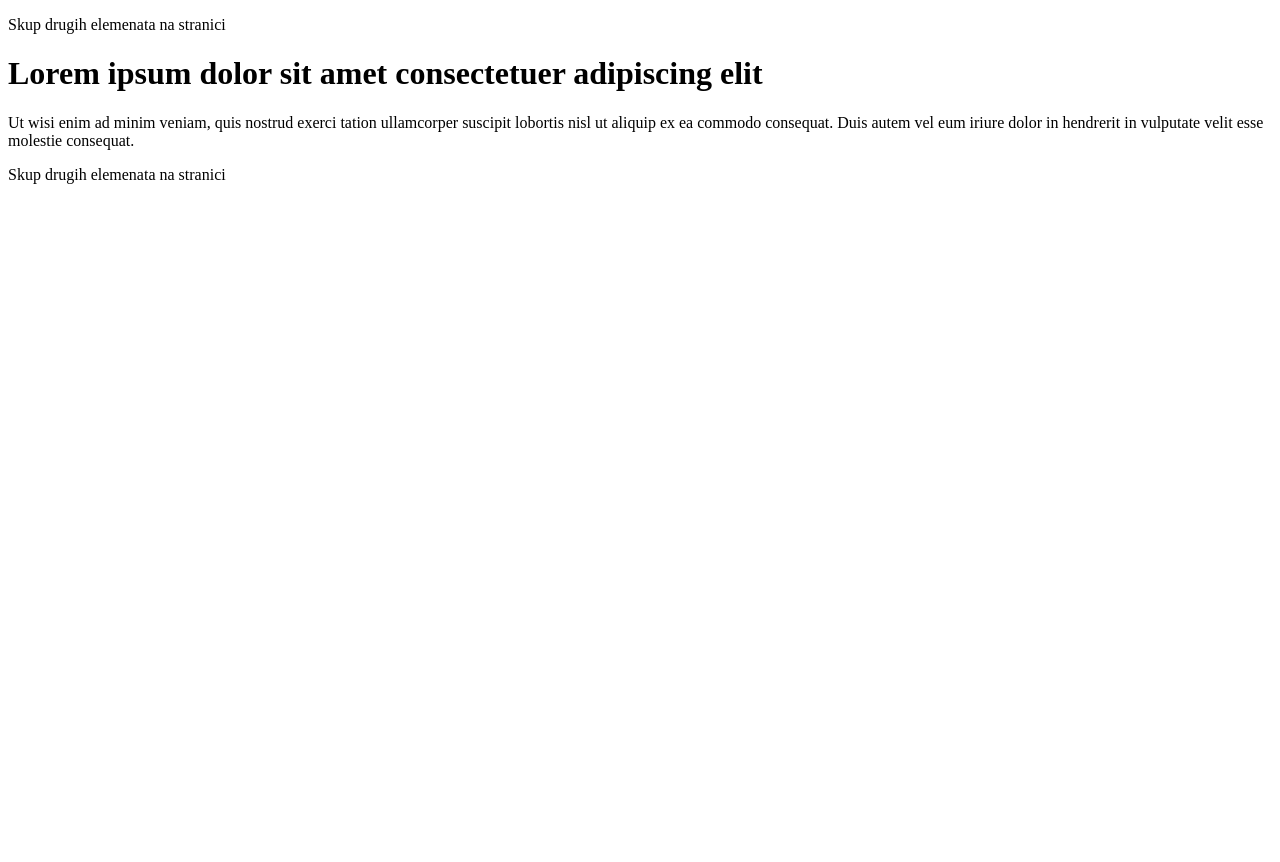
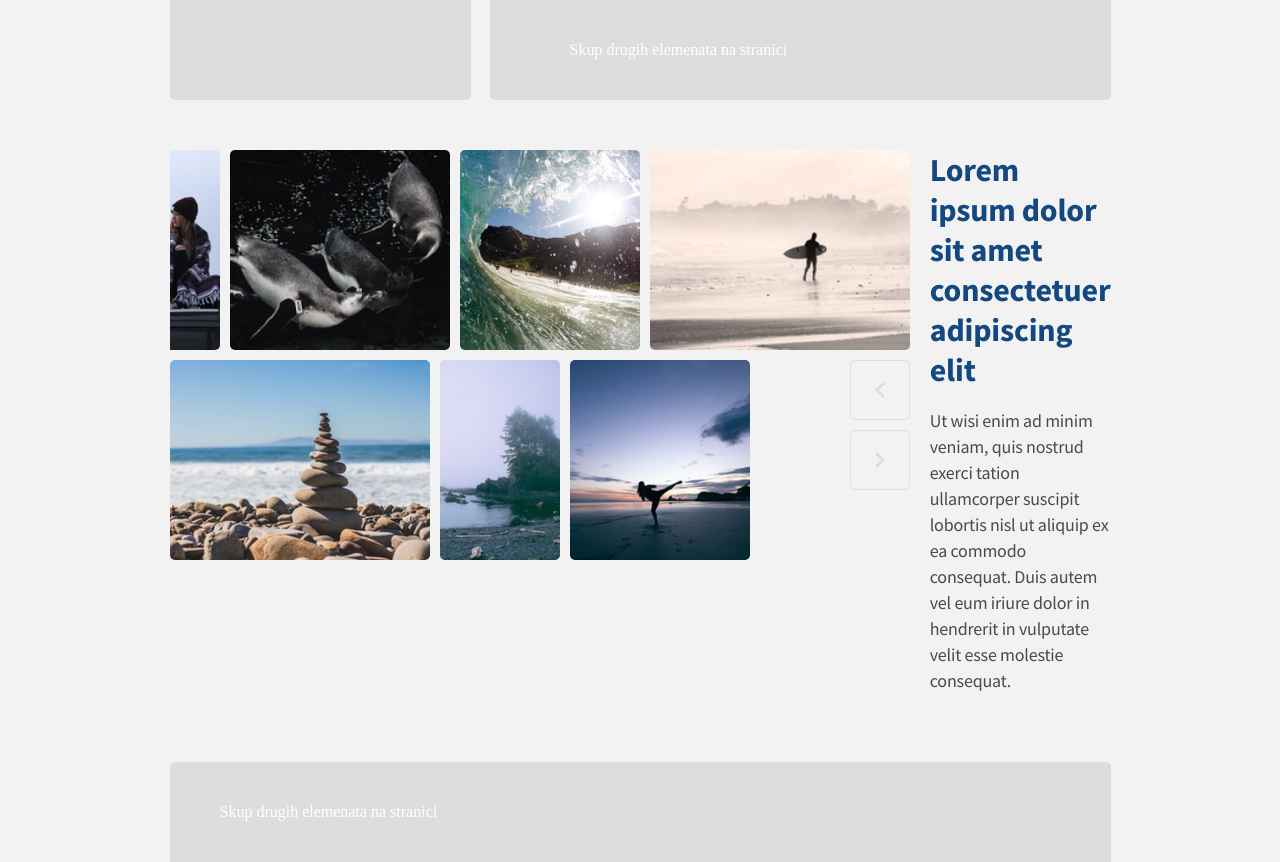
Before and after one commit to Smokra/twoRowSlider, a plain HTML site: page index.html in a window 1280 px wide. Before the commit the page ends 800 px from the top, so only its background shows below. Drawn offline with Linux system fonts and the light colour scheme.

Commit message:
Adding style to site

```diff
--- a/index.html
+++ b/index.html
@@ -1,37 +1,63 @@
 <!DOCTYPE html>
 <html lang="en">
+
 <head>
   <meta charset="UTF-8">
   <meta http-equiv="X-UA-Compatible" content="IE=edge">
   <meta name="viewport" content="width=device-width, initial-scale=1.0">
   <title>Two Row Slider</title>
+  <link rel="preconnect" href="https://fonts.gstatic.com">
+  <link href="https://fonts.googleapis.com/css2?family=Source+Sans+Pro:wght@400;700&display=swap" rel="stylesheet">
+  <link rel="stylesheet" href="style.css">
 </head>
+
 <body>
+  <div class="page-wrapper">
+    <header>
       <div class="one-third">
 
       </div>
       <div class="two-third">
         <p>Skup drugih elemenata na stranici</p>
       </div>
+    </header>
+
     <div class="slider">
+      <div class="content">
+        <h1>Lorem ipsum dolor sit amet consectetuer adipiscing elit</h1>
+        <p>Ut wisi enim ad minim veniam, quis nostrud exerci tation ullamcorper suscipit lobortis nisl ut aliquip ex ea
+          commodo consequat. Duis autem vel eum iriure dolor in hendrerit in vulputate velit esse molestie consequat.
+        </p>
+      </div>
+
       <div class="images">
         <div class="top-row">
+          <div class="top-img-one"></div>
+          <div class="top-img-two"></div>
+          <div class="top-img-three"></div>
+          <div class="top-img-four"></div>
+          <div class="top-img-five"></div>
+          <div class="top-img-six"></div>
+        </div>
+        <div class="bottom-row">
+          <div class="slider-comands">
+            <button class="prev"></button>
+            <button class="next"></button>
+          </div>
+          <div class="bottom-img-one"></div>
+          <div class="bottom-img-two"></div>
+          <div class="bottom-img-three"></div>
+          <div class="bottom-img-four"></div>
+          <div class="bottom-img-five"></div>
+        </div>
 
       </div>
-      <div class="bottom-row">
 
     </div>
-      <div class="slider-comands">
-
-      </div>
-    </div>
-    <div class="content">
-      <h1>Lorem ipsum dolor sit amet consectetuer adipiscing elit</h1>
-      <p>Ut wisi enim ad minim veniam, quis nostrud exerci tation ullamcorper suscipit lobortis nisl ut aliquip ex ea commodo consequat. Duis autem vel eum iriure dolor in hendrerit in vulputate velit esse molestie consequat.</p>
-    </div>
-  </div>
-  <div class="full-width">
+    <footer>
       <p>Skup drugih elemenata na stranici</p>
+    </footer>
   </div>
 </body>
+
 </html>
--- /dev/null
+++ b/style.css
@@ -0,0 +1,260 @@
+html {
+  box-sizing: border-box;
+}
+
+*,
+*::before,
+*::after {
+  box-sizing: inherit;
+}
+
+body {
+  margin: 0;
+  padding: 0;
+  background-color: #F2F2F2;
+}
+
+.page-wrapper {
+  display: flex;
+  flex-direction: column;
+  margin: 0 auto;
+  max-width: 941px;
+}
+
+header {
+  display: flex;
+  flex-direction: row;
+  justify-content: space-between;
+}
+
+.one-third {
+  background-color: #dddddd;
+  width: 301px;
+  height: 100px;
+  border-radius: 0px 0px 5px 5px;
+}
+
+.two-third {
+  background-color: #dddddd;
+  display: flex;
+  align-items: center;
+  color: #ffffff;
+  padding-left: 80px;
+  width: 621px;
+  height: 100px;
+  border-radius: 0px 0px 5px 5px;
+}
+
+.slider {
+  display: flex;
+  flex-direction: row-reverse;
+  padding: 50px 0;
+  overflow: hidden;
+}
+
+.top-row, .bottom-row {
+  display: flex;
+  flex-direction: row-reverse;
+  height: 200px;
+  margin-bottom: 10px;
+}
+
+.top-img-one {
+  background-image: url("./Assets/slider-image-5.jpg");
+  background-position: center;
+  background-repeat: no-repeat;
+  background-size: cover;
+  border-radius: 5px;
+  width: 260px;
+  height: 100%;
+  margin-left: 10px;
+}
+
+.top-img-two {
+  background-image: url("./Assets/slider-image-8.jpg");
+  background-position: center;
+  background-repeat: no-repeat;
+  background-size: cover;
+  border-radius: 5px;
+  width: 180px;
+  height: 100%;
+  margin-left: 10px;
+}
+
+.top-img-three {
+  background-image: url("./Assets/slider-image-9.jpg");
+  background-position: center;
+  background-repeat: no-repeat;
+  background-size: cover;
+  border-radius: 5px;
+  width: 220px;
+  height: 100%;
+  margin-left: 10px;
+}
+
+.top-img-four {
+  background-image: url("./Assets/slider-image-6.jpg");
+  background-position: center;
+  background-repeat: no-repeat;
+  background-size: cover;
+  border-radius: 5px;
+  width: 120px;
+  height: 100%;
+  margin-left: 10px;
+}
+
+.top-img-five {
+  background-image: url("./Assets/slider-image-7.jpg");
+  background-position: center;
+  background-repeat: no-repeat;
+  background-size: cover;
+  border-radius: 5px;
+  width: 180px;
+  height: 100%;
+  margin-left: 10px;
+}
+
+.top-img-six {
+  background-image: url("./Assets/slider-image-4.jpg");
+  background-position: center;
+  background-repeat: no-repeat;
+  background-size: cover;
+  border-radius: 5px;
+  width: 220px;
+  height: 100%;
+  margin-left: 10px;
+}
+
+.bottom-img-one {
+  background-image: url("./Assets/slider-image-3.jpg");
+  background-position: center;
+  background-repeat: no-repeat;
+  background-size: cover;
+  border-radius: 5px;
+  width: 180px;
+  height: 100%;
+  margin-left: 10px;
+}
+
+.bottom-img-two {
+  background-image: url("./Assets/slider-image-2.jpg");
+  background-position: center;
+  background-repeat: no-repeat;
+  background-size: cover;
+  border-radius: 5px;
+  width: 120px;
+  height: 100%;
+  margin-left: 10px;
+}
+
+.bottom-img-three {
+  background-image: url("./Assets/slider-image-1.jpg");
+  background-position: center;
+  background-repeat: no-repeat;
+  background-size: cover;
+  border-radius: 5px;
+  width: 260px;
+  height: 100%;
+  margin-left: 10px;
+}
+
+.bottom-img-four {
+  background-image: url("./Assets/slider-image-4.jpg");
+  background-position: center;
+  background-repeat: no-repeat;
+  background-size: cover;
+  border-radius: 5px;
+  width: 220px;
+  height: 100%;
+  margin-left: 10px;
+}
+
+.bottom-img-five {
+  background-image: url("./Assets/slider-image-9.jpg");
+  background-position: center;
+  background-repeat: no-repeat;
+  background-size: cover;
+  border-radius: 5px;
+  width: 260px;
+  height: 100%;
+  margin-left: 10px;
+}
+
+.slider-comands {
+  display: flex;
+  flex-direction: column;
+  margin-left: 100px;
+}
+
+.prev, .next {
+  width: 60px;
+  height: 60px;
+  border: 1px solid #DDDDDD;
+  border-radius: 5px;
+  margin-bottom: 10px;
+  background-position: center;
+  background-repeat: no-repeat;
+  background-color: #F2F2F2;
+  cursor: pointer;
+}
+
+.prev {
+  background-image: url("./Assets/arrow-gray-left.png");
+}
+
+.next {
+  background-image: url("./Assets/arrow-gray-right.png");
+}
+
+.prev:hover, .next:hover {
+  border: 1px solid #134880;
+}
+
+.prev:hover {
+  background-image: url("./Assets/arrow-blue-left.png");
+}
+
+.next:hover {
+  background-image: url("./Assets/arrow-blue-right.png");
+}
+
+.content {
+  width: 301px;
+  margin-left: 20px;
+}
+
+h1 {
+  font-family: 'Source Sans Pro', sans-serif;
+  font-style: normal;
+  font-weight: bold;
+  font-size: 32px;
+  line-height: 40px;
+  display: flex;
+  align-items: flex-end;
+  letter-spacing: -0.2px;
+  color: #134880;
+  margin: 0;
+}
+
+.content p {
+  font-family: 'Source Sans Pro', sans-serif;
+  font-style: normal;
+  font-weight: normal;
+  font-size: 18px;
+  line-height: 26px;
+  display: flex;
+  align-items: center;
+  letter-spacing: -0.2px;
+  color: #484A4C;
+}
+
+footer {
+  background-color: #DDDDDD;
+  height: 100px;
+  border-radius: 5px 5px 0px 0px;
+  display: flex;
+  flex-direction: row;
+  align-items: center;
+  padding-left: 50px;
+  color: #ffffff;
+}
```
Lines whose indentation alone changed are shown as unchanged.
